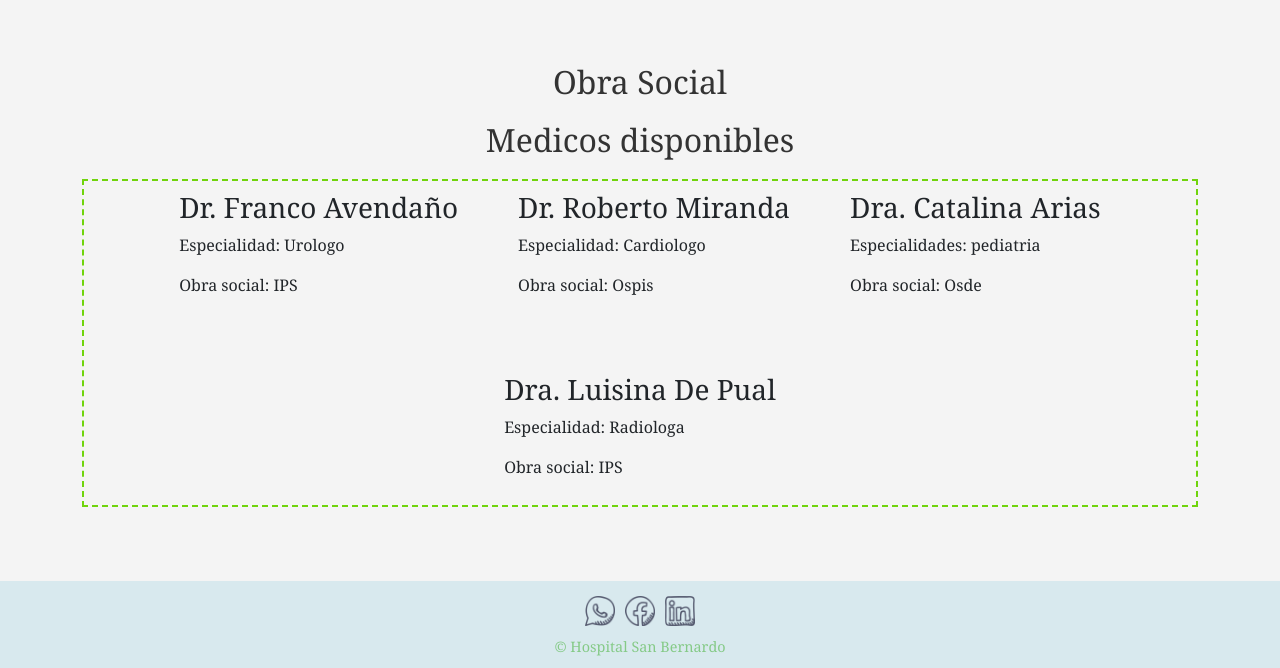
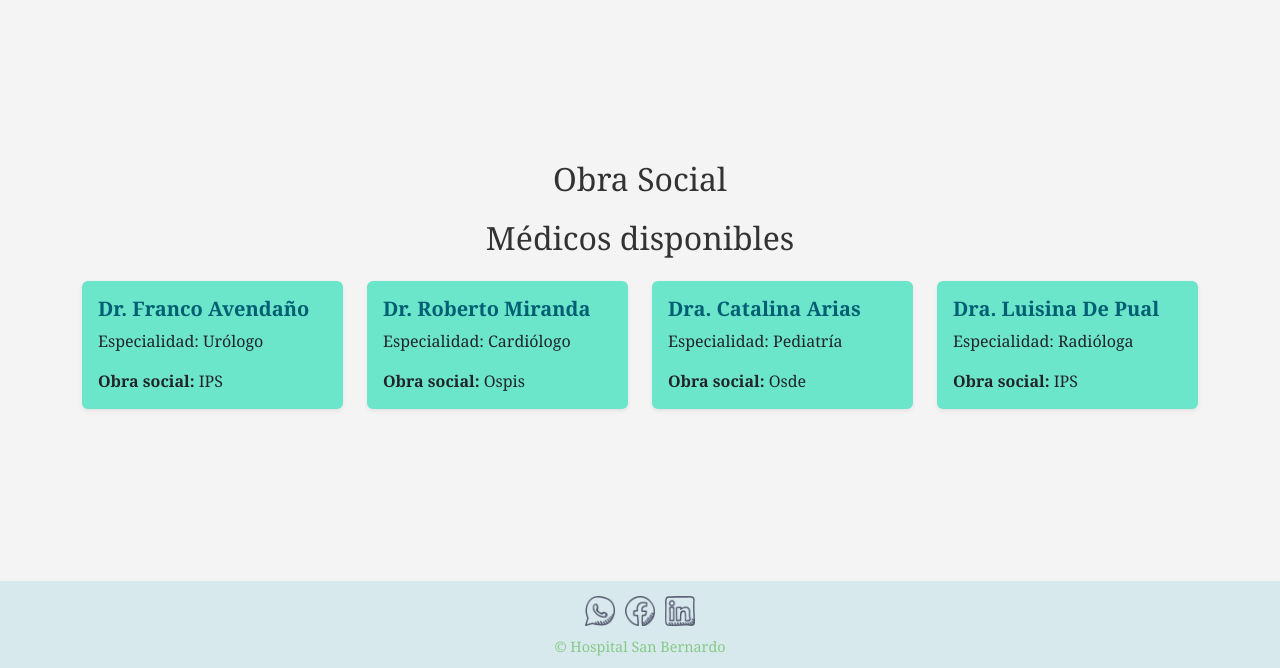
Before and after one commit to lucas12cn/IDW-38, a plain HTML site: page index.html in a window 1280 px wide. Shown: the part 132-800 px from the top of the page. Drawn offline with nearby package versions, Linux system fonts and the light colour scheme.

Commit message:
cambio en index.html

```diff
--- a/estilos.css
+++ b/estilos.css
@@ -234,4 +234,27 @@ h2 {
 
 
 
+
+   /* estilo index */
+
+
 }
+.card {
+  border: none;
+  background-color: #6ce6cb;
+  transition: transform 0.2s ease, box-shadow 0.2s ease;
+}
+
+.card:hover {
+  transform: translateY(-5px);
+  box-shadow: 0px 8px 15px rgba(0, 0, 0, 0.2);
+}
+
+.card-title {
+  color: #005f73;
+  font-weight: bold;
+
+}.mi-tarjeta {
+  background-color: #48dac6;
+  color: #05d6ba;
+}
--- a/index.html
+++ b/index.html
@@ -33,6 +33,7 @@
             </div>
             </div>
         </nav>
+}
     </header>
 
     <main class="container">
@@ -41,28 +42,54 @@
         </section>
 
         <section>
-            <h2>Medicos disponibles</h2>
-            <div class="medicosDisponibles">
-                <div class="medicos" >
-                    <h3>Dr. Franco Avendaño</h3>
-                    <p>Especialidad: Urologo</p>
-                    <p>Obra social: IPS</p>
+         <section>
+      <h2 class="mb-4">Médicos disponibles</h2>
+      <div class="row g-4">
+
+        <!-- Card 1 -->
+        <div class="col-md-3 col-sm-6">
+          <div class="card h-100 shadow-sm">
+            <div class="card-body">
+              <h5 class="card-title">Dr. Franco Avendaño</h5>
+              <p class="card-text">Especialidad: Urólogo</p>
+              <p class="card-text"><strong>Obra social:</strong> IPS</p>
             </div>
-                <div class="medico">
-                    <h3>Dr. Roberto Miranda</h3>
-                    <p>Especialidad: Cardiologo</p>
-                    <p>Obra social: Ospis</p>
           </div>
-                <div class="medico">
-                    <h3>Dra. Catalina Arias</h3>
-                    <p>Especialidades: pediatria</p>
-                    <p>Obra social: Osde</p>
         </div>
-                <div class="medico">
-                    <h3>Dra. Luisina De Pual</h3>
-                    <p>Especialidad: Radiologa</p>
-                    <p>Obra social: IPS</p>
+
+        <!-- Card 2 -->
+        <div class="col-md-3 col-sm-6">
+          <div class="card h-100 shadow-sm">
+            <div class="card-body">
+              <h5 class="card-title">Dr. Roberto Miranda</h5>
+              <p class="card-text">Especialidad: Cardiólogo</p>
+              <p class="card-text"><strong>Obra social:</strong> Ospis</p>
             </div>
+          </div>
+        </div>
+
+        <!-- Card 3 -->
+        <div class="col-md-3 col-sm-6">
+          <div class="card h-100 shadow-sm">
+            <div class="card-body">
+              <h5 class="card-title">Dra. Catalina Arias</h5>
+              <p class="card-text">Especialidad: Pediatría</p>
+              <p class="card-text"><strong>Obra social:</strong> Osde</p>
+            </div>
+          </div>
+        </div>
+
+        <!-- Card 4 -->
+        <div class="col-md-3 col-sm-6">
+          <div class="card h-100 shadow-sm">
+            <div class="card-body">
+              <h5 class="card-title">Dra. Luisina De Pual</h5>
+              <p class="card-text">Especialidad: Radióloga</p>
+              <p class="card-text"><strong>Obra social:</strong> IPS</p>
+            </div>
+          </div>
+        </div>
+
       </div>
     </section>
   </main>
```
Lines whose indentation alone changed are shown as unchanged.
